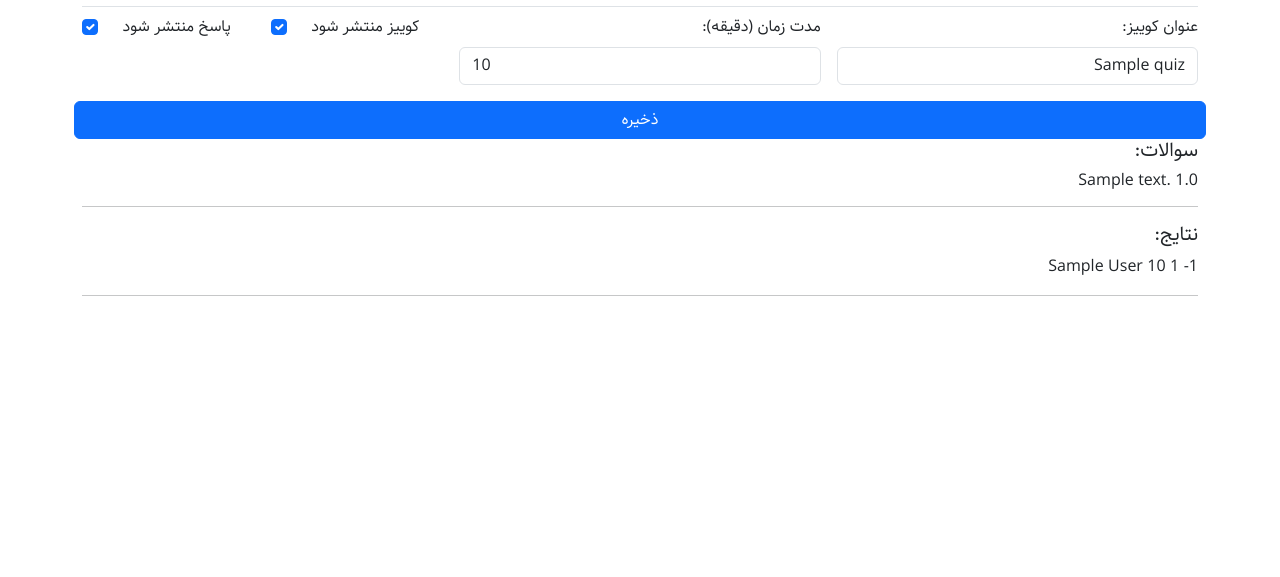
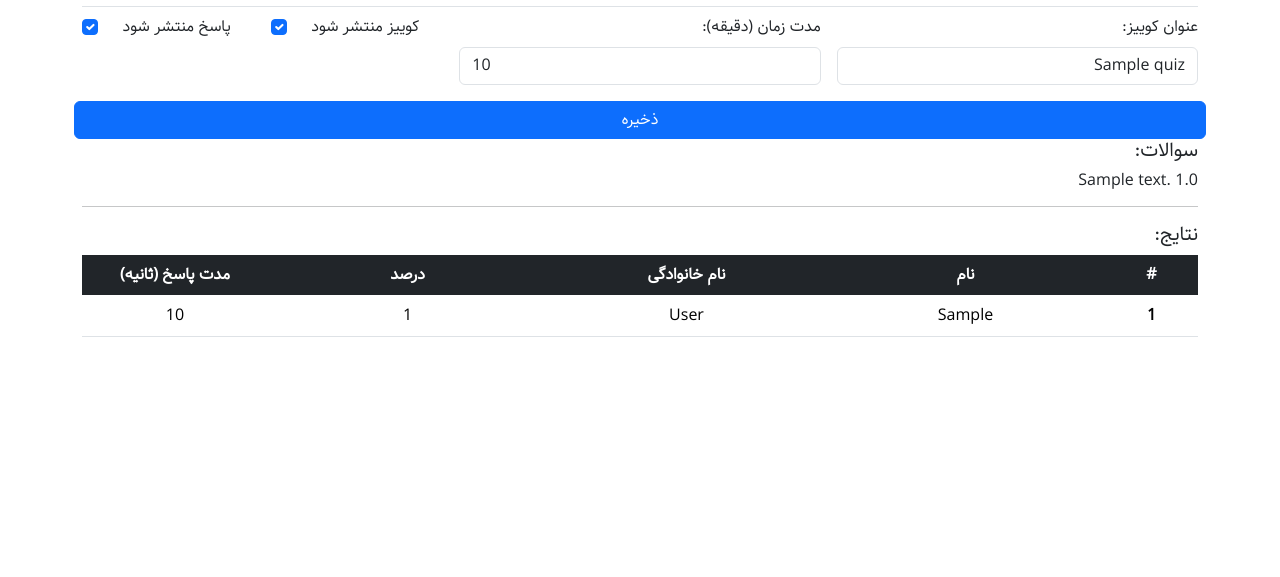
Before and after one commit to ali-nakhaee/Q_web, a Django app: page /quiz_page/1/ in a window 1280 px wide. Shown: the part 140-717 px from the top of the page. Run offline with Django 4.2, Linux system fonts and the light colour scheme; a user stored in the database is signed in; tables that the repository leaves empty hold one stand-in row (values such as "Sample post"); parts of the project's set-up code (start-up, migrations or seed data) failed here and were passed over; some libraries are stand-ins or nearby versions.

Commit message:
quiz result page changed

```diff
--- a/quiz/templates/quiz/commitment.html
+++ b/quiz/templates/quiz/commitment.html
@@ -12,6 +12,7 @@
 <li><h6>پس از شروع کوییز امکان خروج و شرکت دوباره در این کوییز را ندارید.</h6></li>
 <li><h6>در طول کوییز به زمان باقی‌مانده توجه کنید. صفحه‌ی کوییز پس از اتمام زمان بسته خواهد شد.</h6></li>
 <li><h6>در طول کوییز صفحه را Refresh نکنید.</h6></li>
+<li><h6>برای وارد کردن پاسخ هر سوال کیبورد را در حالت انگلیسی قرار دهید و صرفا عدد پاسخ را وارد کنید.</h6></li>
 <li><h6>نتیجه‌ی کوییز پس از تایید معلم در پنل شما قابل مشاهده خواهد بود.</h6></li><br>
 
 <!-- Button to Open the Modal -->
--- a/quiz/templates/quiz/quiz_page.html
+++ b/quiz/templates/quiz/quiz_page.html
@@ -48,13 +48,38 @@
 </h6>
 {% endfor %}
 <hr>
+{% if quiz_answers %}
 <h5>نتایج:</h5>
-{% for quiz_answer in quiz_answers %}
-  {{ forloop.counter }}-
-  {{ quiz_answer.user.first_name }}
-  {{ quiz_answer.user.last_name }}
-  {{ quiz_answer.answer_duration }}
-  {{ quiz_answer.percent }}<hr>
-{% endfor %}
+<table class="table">
+  <thead>
+    <tr class="table-dark">
+      <th scope="col" class="col-1 text-center">#</th>
+      <th scope="col" class="col-3 text-center">نام</th>
+      <th scope="col" class="col-3 text-center">نام خانوادگی</th>
+      <th scope="col" class="col-3 text-center">درصد</th>
+      <th scope="col" class="col-2 text-center">مدت پاسخ (ثانیه)</th>
+    </tr>
+  </thead>
+  <tbody>
+    <tr>
+      {% for quiz_answer in quiz_answers %}
+      <th scope="row" class="text-center">{{ forloop.counter }}</th>
+        <td class="text-center">
+          {{ quiz_answer.user.first_name }}
+        </td>
+        <td class="text-center">
+          {{ quiz_answer.user.last_name }}
+        </td>
+        <td class="text-center">
+          {{ quiz_answer.percent }}
+        </td>
+        <td class="text-center">
+          {{ quiz_answer.answer_duration }}
+        </td>
+      </tr>
+      {% endfor %}
+    </tbody>
+  </table>
+{% endif %}
 
 {% endblock content %}
```
